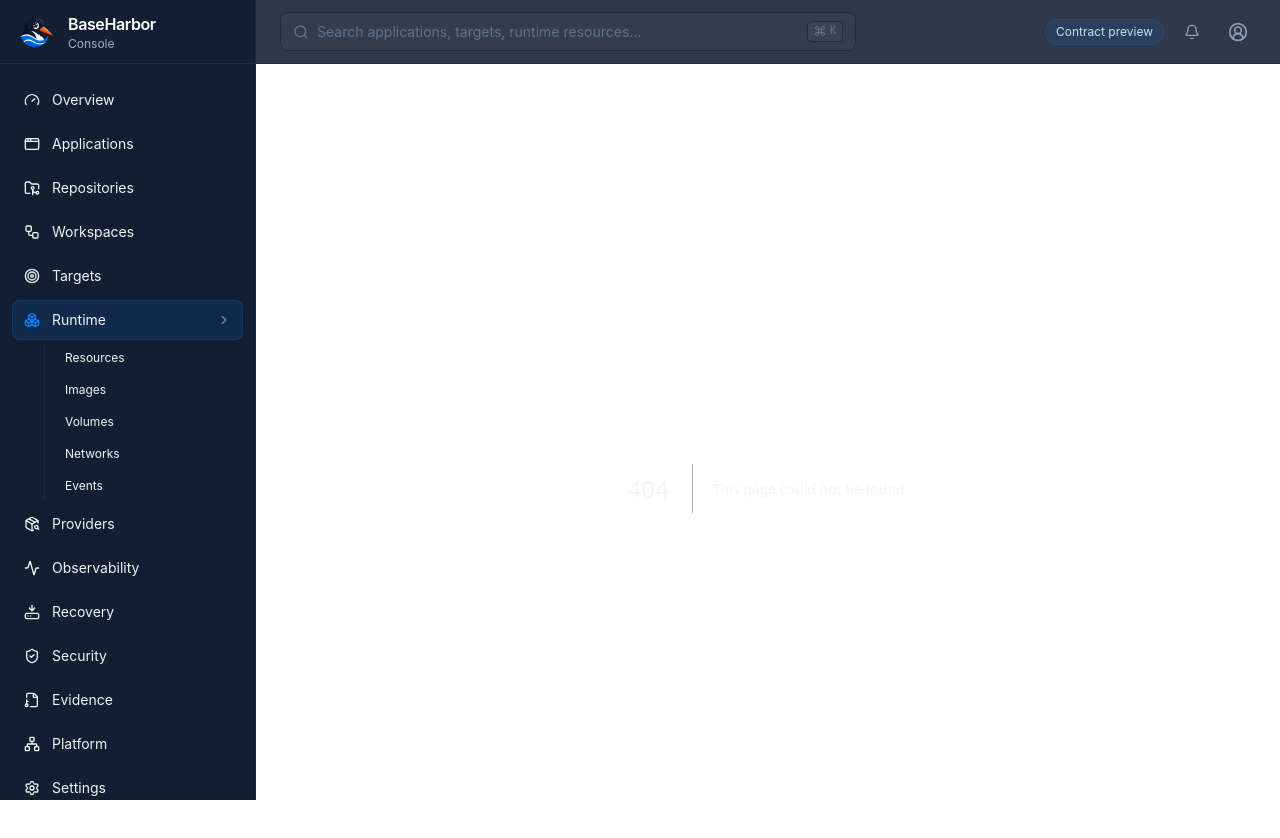
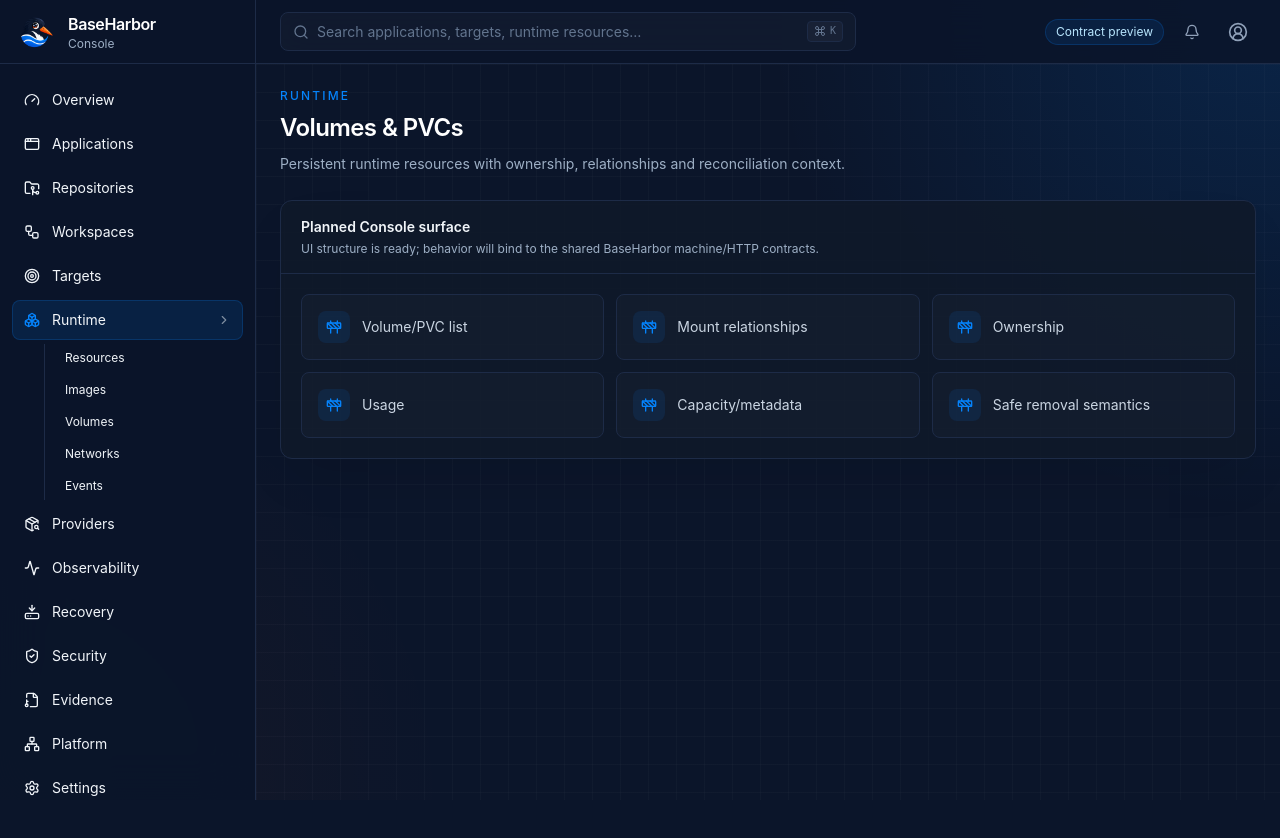
Before and after one commit to mcpdev80/baseharbor-console, a Next.js app: page /runtime/volumes in a window 1280 px wide. Before the commit this address had no page. Shown: the top 838 px of the page. After the commit the page ends 800 px from the top, so only its background shows below. Built offline with nearby package versions, Linux system fonts and the light colour scheme.

Commit message:
docs: complete initial Console foundation

```diff
--- /dev/null
+++ b/src/app/runtime/volumes/page.tsx
@@ -0,0 +1,4 @@
+import { SectionPage } from "@/components/section/section-page";
+export default function Page() {
+  return <SectionPage eyebrow="Runtime" title="Volumes & PVCs" description="Persistent runtime resources with ownership, relationships and reconciliation context." capabilities={["Volume/PVC list","Mount relationships","Ownership","Usage","Capacity/metadata","Safe removal semantics"]} />;
+}
```
